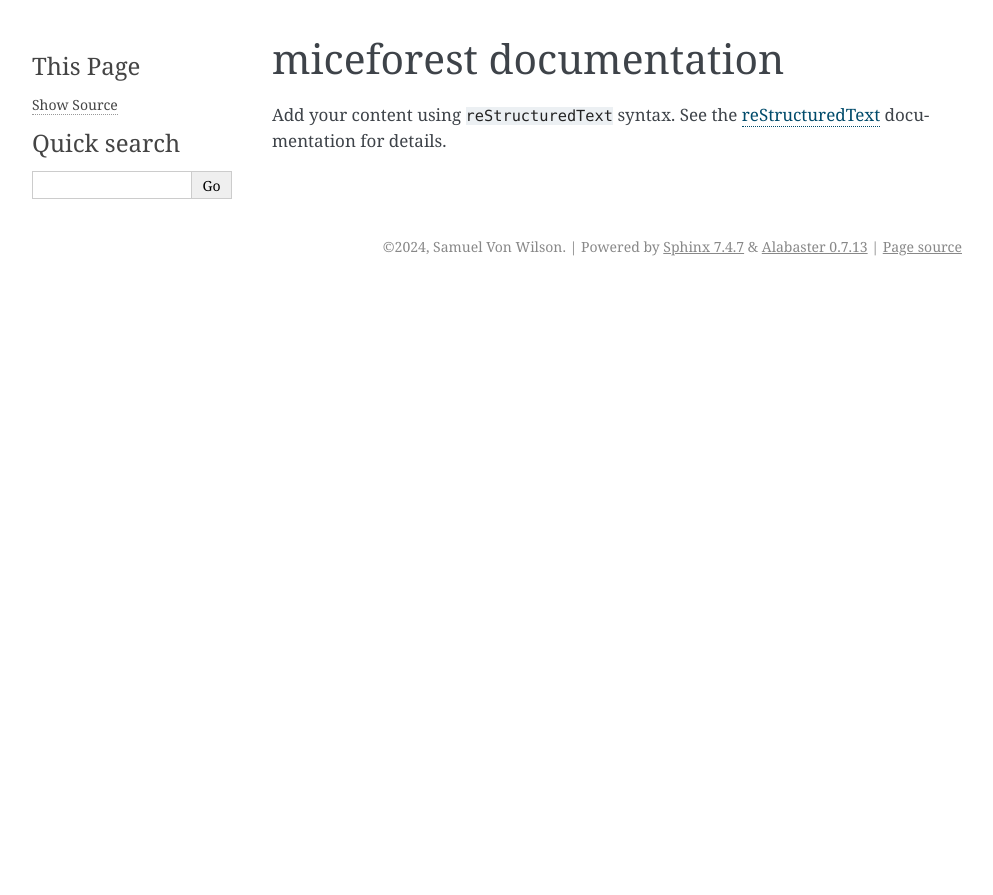
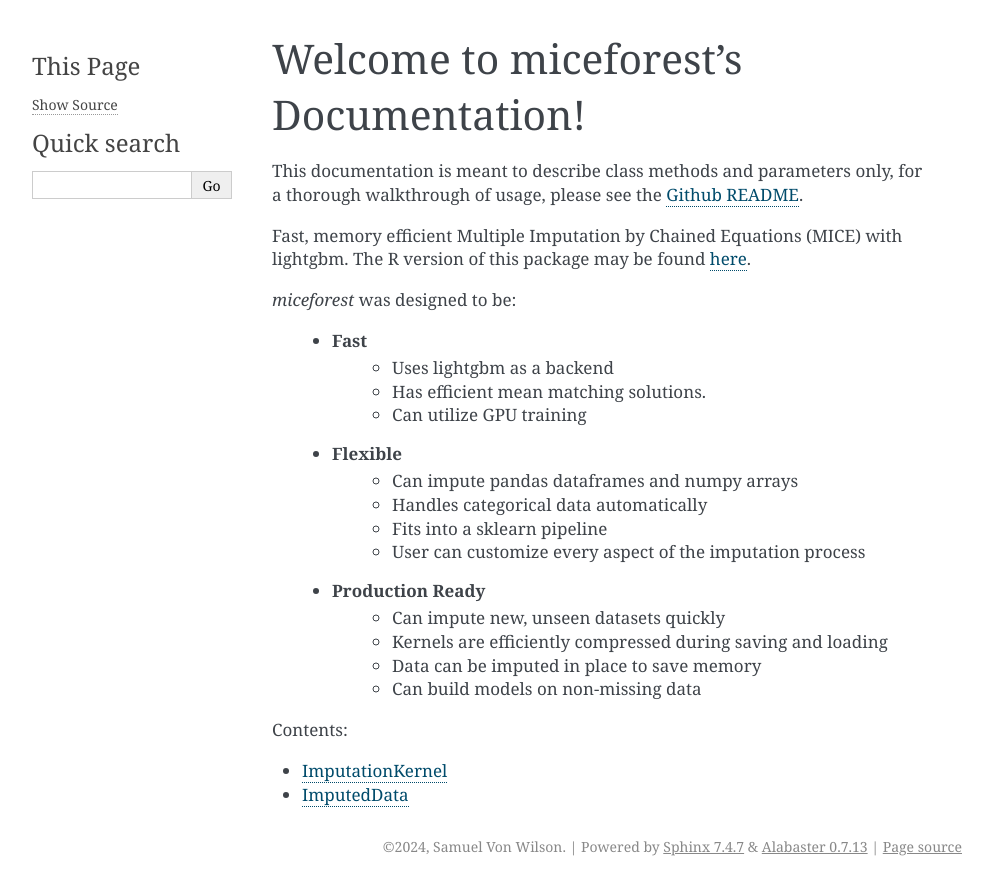
Before and after one commit to AnotherSamWilson/miceforest, a Sphinx documentation site: the page built from docs/index.rst, in a window 1280 px wide. Shown: the top 895 px of the page, without its empty margins (148-1141 px from the left). Built offline with Sphinx 7.4.7, drawn with Linux system fonts in a browser that asks for light colours.

```diff
--- a/docs/conf.py
+++ b/docs/conf.py
@@ -13,11 +13,19 @@
 # -- General configuration ---------------------------------------------------
 # https://www.sphinx-doc.org/en/master/usage/configuration.html#general-configuration
 
-extensions = ["myst_parser"]
+import os
+import sys
+sys.path.insert(0, os.path.abspath('../..'))  # Source code dir relative to this file
+
+extensions = [
+    'sphinx.ext.autodoc',  # Core library for html generation from docstrings
+    'sphinx.ext.autosummary',  # Create neat summary tables
+    'sphinx.ext.napoleon',  # The type of docstrings used in miceforest.
+]
+autosummary_generate = True
 
 templates_path = ['_templates']
 exclude_patterns = ['_build', 'Thumbs.db', '.DS_Store']
-
 
 
 # -- Options for HTML output -------------------------------------------------
--- a/docs/index.rst
+++ b/docs/index.rst
@@ -3,14 +3,40 @@
    You can adapt this file completely to your liking, but it should at least
    contain the root `toctree` directive.
 
-miceforest documentation
-========================
+Welcome to miceforest's Documentation!
+======================================
 
-Add your content using ``reStructuredText`` syntax. See the
-`reStructuredText <https://www.sphinx-doc.org/en/master/usage/restructuredtext/index.html>`_
-documentation for details.
+This documentation is meant to describe class methods and parameters only,
+for a thorough walkthrough of usage, please see the
+`Github README <https://github.com/AnotherSamWilson/miceforest>`_.
+
+
+Fast, memory efficient Multiple Imputation by Chained Equations (MICE)
+with lightgbm. The R version of this package may be found
+`here <https://github.com/FarrellDay/miceRanger>`_.
+
+`miceforest` was designed to be:
+
+  - **Fast**
+      - Uses lightgbm as a backend
+      - Has efficient mean matching solutions.
+      - Can utilize GPU training
+  - **Flexible**
+      - Can impute pandas dataframes and numpy arrays
+      - Handles categorical data automatically
+      - Fits into a sklearn pipeline
+      - User can customize every aspect of the imputation process
+  - **Production Ready**
+      - Can impute new, unseen datasets quickly
+      - Kernels are efficiently compressed during saving and loading
+      - Data can be imputed in place to save memory
+      - Can build models on non-missing data
+
 
 
 .. toctree::
-   :maxdepth: 2
+   :maxdepth: 1
    :caption: Contents:
+
+   ImputationKernel <ImputationKernel>
+   ImputedData <ImputedData>
```
Also changed, not shown: docs/ImputationKernel.rst (added, +7 -0 lines), docs/ImputedData.rst (added, +7 -0 lines), 2 other files.
